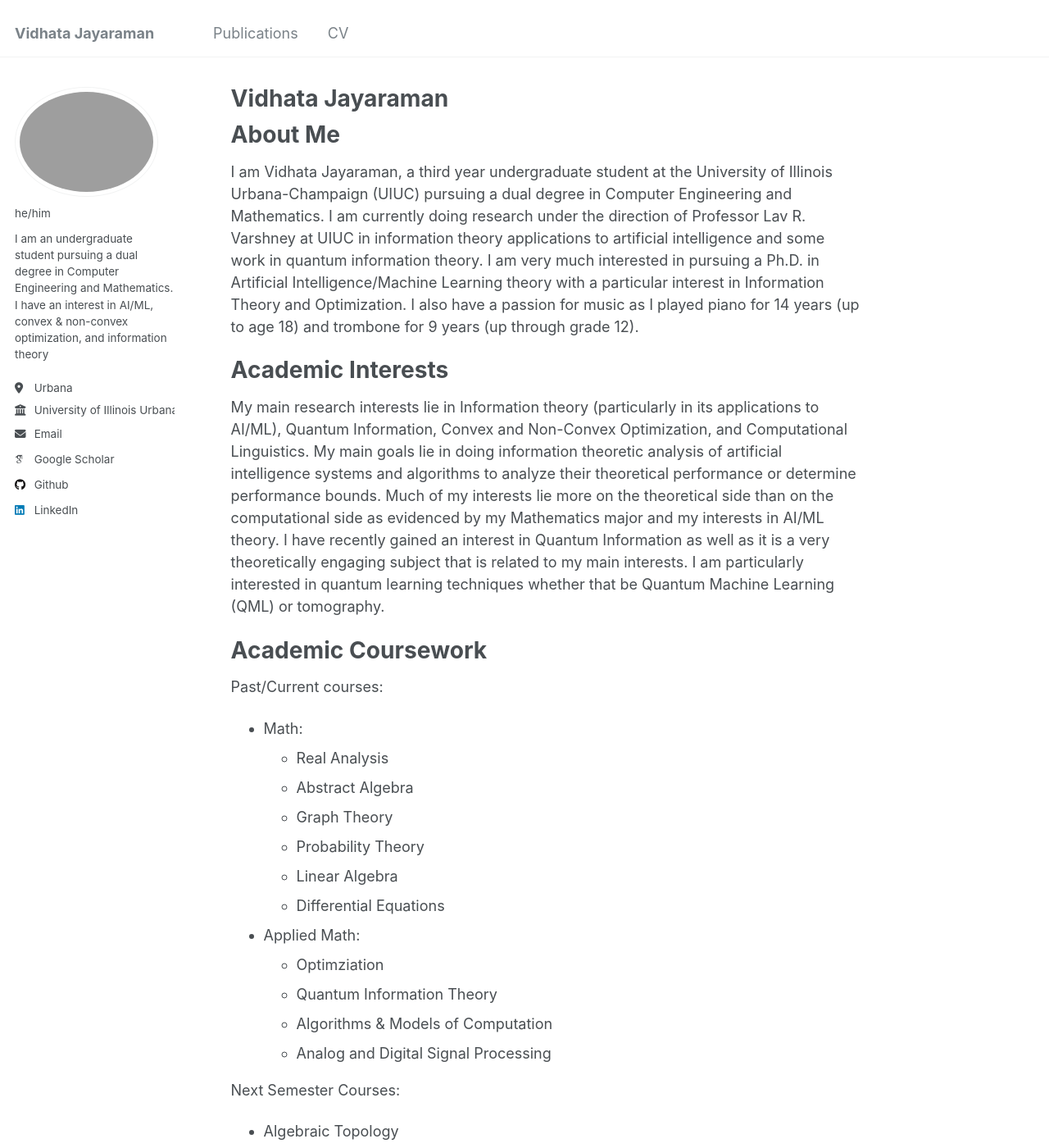
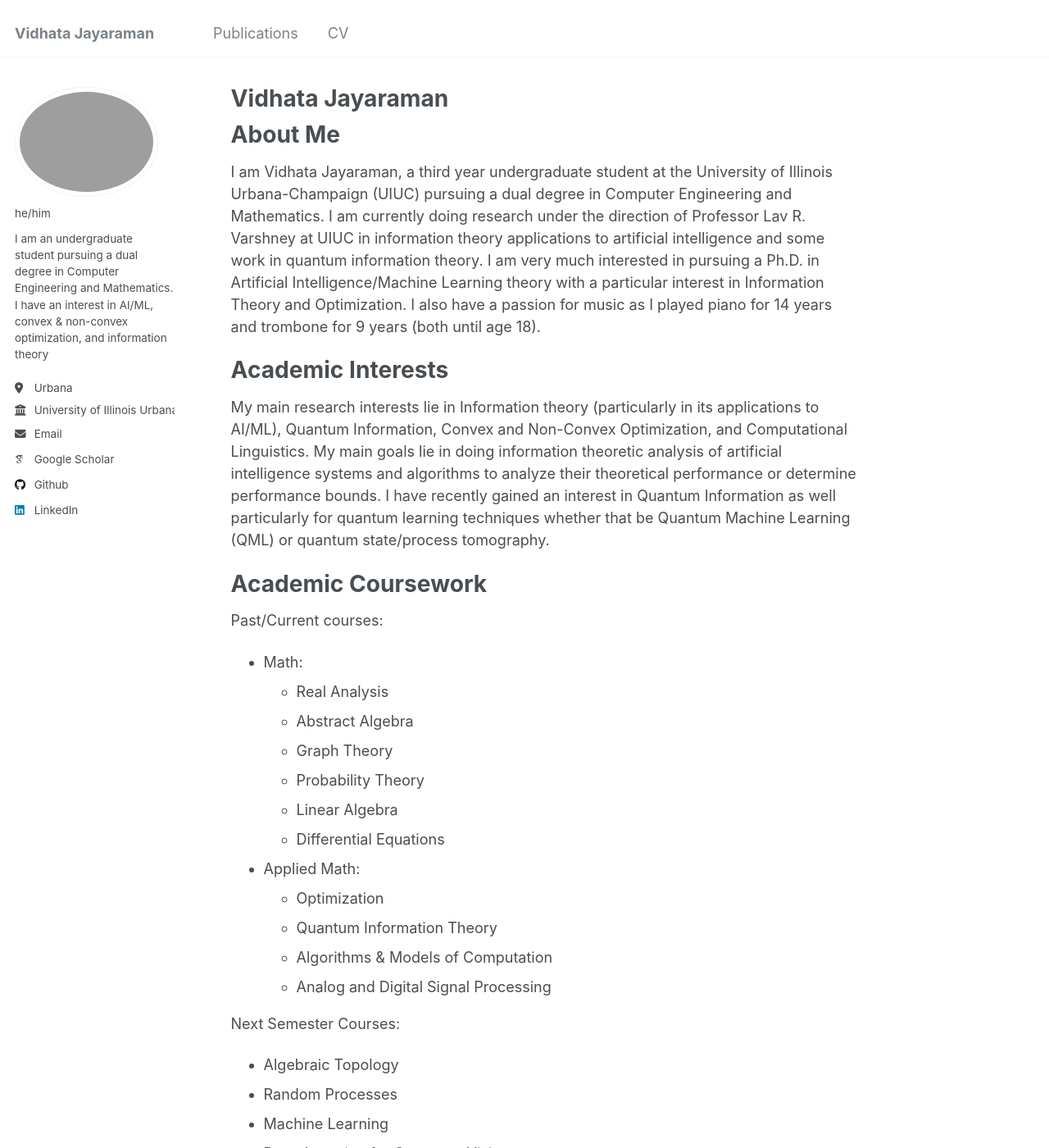
Before and after one commit to dxdt14/dxdt14.github.io, a Jekyll site: the page built from _pages/about.md, in a window 1280 px wide and 1400 px high. Shown: the whole window at 82% size. Built offline with Jekyll 4.4.1, drawn with Linux system fonts in a browser that asks for light colours; some web fonts are replaced.

Commit message:
Fixed typo in optimization

```diff
--- a/_data/navigation.yml
+++ b/_data/navigation.yml
@@ -5,8 +5,6 @@
 # prevent it from being included in the site.
 
 main:
-  # - title: "Home"
-  #   url: /
   - title: "Publications"
     url: /publications/
 
--- a/_pages/about.md
+++ b/_pages/about.md
@@ -11,13 +11,13 @@ About Me
 ===
 
 I am Vidhata Jayaraman, a third year undergraduate student at the University of Illinois Urbana-Champaign (UIUC) pursuing a dual degree
-in Computer Engineering and Mathematics. I am currently doing research under the direction of Professor Lav R. Varshney at UIUC in information theory applications to artificial intelligence and some work in quantum information theory. I am very much interested in pursuing a Ph.D. in Artificial Intelligence/Machine Learning theory with a particular interest in Information Theory and Optimization. I also have a passion for music as I played piano for 14 years (up to age 18) and trombone for 9 years (up through grade 12).
+in Computer Engineering and Mathematics. I am currently doing research under the direction of Professor Lav R. Varshney at UIUC in information theory applications to artificial intelligence and some work in quantum information theory. I am very much interested in pursuing a Ph.D. in Artificial Intelligence/Machine Learning theory with a particular interest in Information Theory and Optimization. I also have a passion for music as I played piano for 14 years and trombone for 9 years (both until age 18).
 
 
 Academic Interests
 ===
 
-My main research interests lie in Information theory (particularly in its applications to AI/ML), Quantum Information, Convex and Non-Convex Optimization, and Computational Linguistics. My main goals lie in doing information theoretic analysis of artificial intelligence systems and algorithms to analyze their theoretical performance or determine performance bounds. Much of my interests lie more on the theoretical side than on the computational side as evidenced by my Mathematics major and my interests in AI/ML theory. I have recently gained an interest in Quantum Information as well as it is a very theoretically engaging subject that is related to my main interests. I am particularly interested in quantum learning techniques whether that be Quantum Machine Learning (QML) or tomography.
+My main research interests lie in Information theory (particularly in its applications to AI/ML), Quantum Information, Convex and Non-Convex Optimization, and Computational Linguistics. My main goals lie in doing information theoretic analysis of artificial intelligence systems and algorithms to analyze their theoretical performance or determine performance bounds. I have recently gained an interest in Quantum Information as well particularly for  quantum learning techniques whether that be Quantum Machine Learning (QML) or quantum state/process tomography.
 
 Academic Coursework
 ===
@@ -31,7 +31,7 @@ Past/Current courses:
   - Linear Algebra
   - Differential Equations
 - Applied Math:
-  - Optimziation
+  - Optimization
   - Quantum Information Theory
   - Algorithms & Models of Computation
   - Analog and Digital Signal Processing
```
